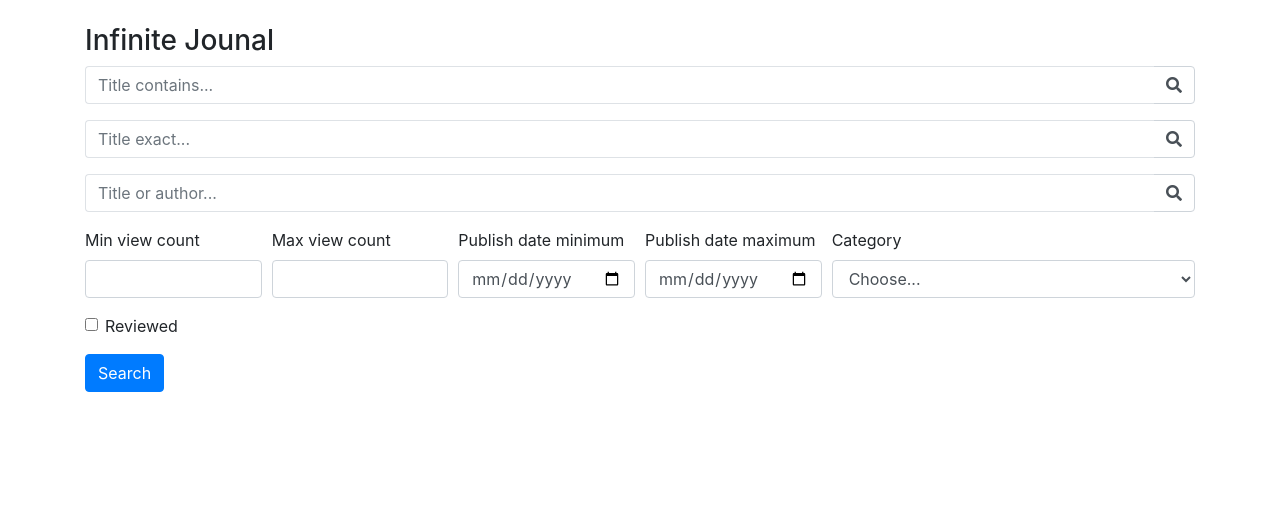
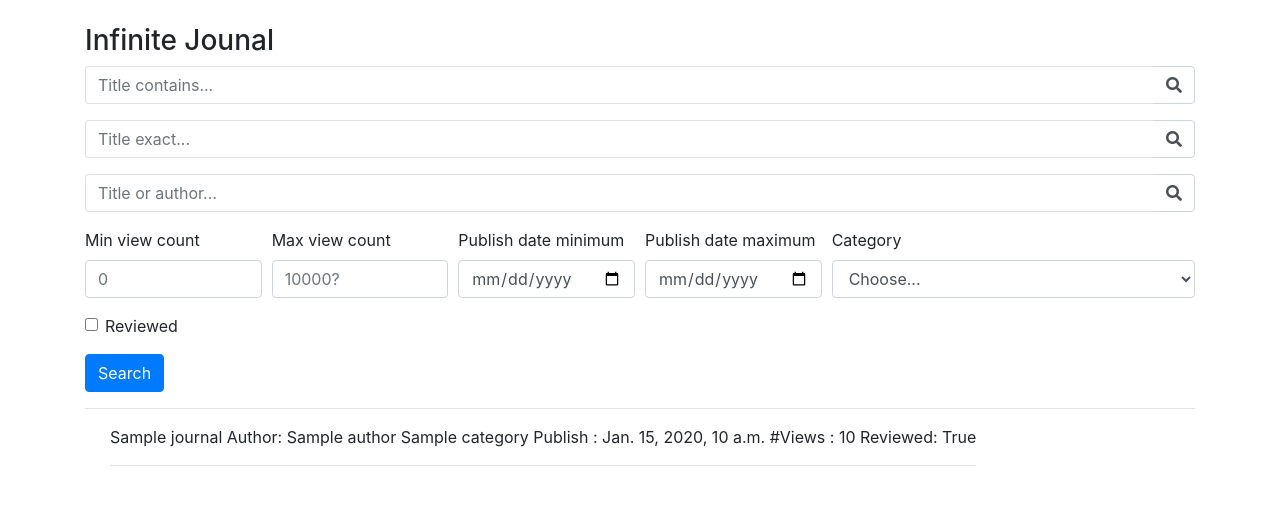
Before and after one commit to subajat1/dj-infinite-scroll, a Django app: page /core/ in a window 1280 px wide. Shown: the part 56-561 px from the top of the page. Run offline with Django 3.2, Linux system fonts and the light colour scheme; tables that the repository leaves empty hold one stand-in row (values such as "Sample post"); some libraries are stand-ins or nearby versions.

Commit message:
fix search form and backend respond

```diff
--- a/src/core/models.py
+++ b/src/core/models.py
@@ -23,3 +23,6 @@ class Journal(models.Model):
     publish_date = models.DateTimeField(auto_now_add=True)
     views = models.IntegerField(default=0)
     reviewed = models.BooleanField(default=False)
+
+    def __str__(self):
+        return self.title
--- a/src/core/views.py
+++ b/src/core/views.py
@@ -1,7 +1,17 @@
-# -*- coding: utf-8 -*-
 from __future__ import unicode_literals
 
 from django.shortcuts import render
 
+from .models import Journal
+
 def BootstrapFilterView(request):
-    return render(request, 'bootstrap_form.html', {})
+    qs = Journal.objects.all()
+
+    title_contains_query = request.GET.get('title_contains')
+    title_exact_query = request.GET.get('title_exact')
+    title_or_author_query = request.GET.get('title_or_author')
+    context = {
+        'queryset': qs
+    }
+
+    return render(request, 'bootstrap_form.html', context)
--- a/src/static/template.css
+++ b/src/static/template.css
@@ -1,3 +1,7 @@
 body {
     margin-top: 5rem;
 }
+
+ul {
+    list-style-type: none;
+}
--- a/src/templates/bootstrap_form.html
+++ b/src/templates/bootstrap_form.html
@@ -8,7 +8,7 @@
     <meta name="author" content="">
     <link rel="icon" href="../../../../favicon.ico">
 
-    <title>Starter Template for Bootstrap</title>
+    <title>Infinity Journal</title>
 
     <link rel="stylesheet" href="https://stackpath.bootstrapcdn.com/bootstrap/4.1.3/css/bootstrap.min.css" integrity="sha384-MCw98/SFnGE8fJT3GXwEOngsV7Zt27NXFoaoApmYm81iuXoPkFOJwJ8ERdknLPMO" crossorigin="anonymous">
     <link rel="stylesheet" href="https://use.fontawesome.com/releases/v5.8.1/css/all.css" integrity="sha384-50oBUHEmvpQ+1lW4y57PTFmhCaXp0ML5d60M1M7uH2+nqUivzIebhndOJK28anvf" crossorigin="anonymous">
@@ -59,7 +59,7 @@
   <div class="form-row">
     <div class="form-group col-md-12">
       <div class="input-group">
-        <input class="form-control py-2 border-right-0 border" type="search" placeholder="Title contains..." />
+        <input class="form-control py-2 border-right-0 border" type="search" name="title_contains" placeholder="Title contains..." />
         <span class="input-group-append">
           <div class="input-group-text bg-transparent">
             <i class="fa fa-search"></i>
@@ -72,7 +72,7 @@
   <div class="form-row">
     <div class="form-group col-md-12">
       <div class="input-group">
-        <input class="form-control py-2 border-right-0 border" type="search" placeholder="Title exact..." />
+        <input class="form-control py-2 border-right-0 border" type="search" name="title_exact" placeholder="Title exact..." />
         <span class="input-group-append">
           <div class="input-group-text bg-transparent">
             <i class="fa fa-search"></i>
@@ -85,7 +85,7 @@
   <div class="form-row">
     <div class="form-group col-md-12">
       <div class="input-group">
-        <input class="form-control py-2 border-right-0 border" type="search" placeholder="Title or author..." />
+        <input class="form-control py-2 border-right-0 border" type="search" name="title_or_author" placeholder="Title or author..." />
         <span class="input-group-append">
           <div class="input-group-text bg-transparent">
             <i class="fa fa-search"></i>
@@ -98,25 +98,25 @@
   <div class="form-row">
     <div class="form-group col-md-2 col-lg-2">
       <label for="inputEmail4">Min view count</label>
-      <input type="number" min=0 class="form-control" id="inputEmail4">
+      <input type="number" min=0 class="form-control" id="inputEmail4" name="view_count_min" placeholder="0">
     </div>
     <div class="form-group col-md-2 col-lg-2">
       <label for="inputPassword4">Max view count</label>
-      <input type="number" min=0 class="form-control" id="inputPassword4">
+      <input type="number" min=0 class="form-control" id="inputPassword4" name="view_count_max" placeholder="10000?">
     </div>
 
     <div class="form-group col-md-2 col-lg-2">
       <label for="inputEmail4">Publish date minimum</label>
-      <input type="date" class="form-control" id="inputEmail4">
+      <input type="date" class="form-control" id="inputEmail4" name="date_min">
     </div>
     <div class="form-group col-md-2 col-lg-2">
       <label for="inputPassword4">Publish date maximum</label>
-      <input type="date" class="form-control" id="inputPassword4">
+      <input type="date" class="form-control" id="inputPassword4" name="date_max">
     </div>
 
     <div class="form-group col-md-4">
       <label for="inputState">Category</label>
-      <select id="inputState" class="form-control">
+      <select id="inputState" class="form-control" name=category>
         <option selected>Choose...</option>
         <option>...</option>
       </select>
@@ -125,7 +125,7 @@
 
   <div class="form-group">
     <div class="form-check">
-      <input class="form-check-input" type="checkbox" id="form-reviewed">
+      <input class="form-check-input" type="checkbox" id="form-reviewed" name="reviewed">
       <label class="form-check-label" for="form-reviewed">
         Reviewed
       </label>
@@ -133,6 +133,28 @@
   </div>
   <button type="submit" class="btn btn-primary">Search</button>
 </form>
+
+<hr/>
+
+<div class="row">
+  <ul>
+    {% for journal in queryset %}
+      <li>
+        {{ journal.title }}
+        <span>Author: {{ journal.author.name }}</span>
+        <span>
+          {% for cat in journal.categories.all %}
+            {{ cat }}
+          {% endfor %}
+        </span>
+        <span>Publish : {{ journal.publish_date }}</span>
+        <span>#Views  : {{ journal.views }}</span>
+        <span>Reviewed: {{ journal.reviewed }}</span>
+      </li>
+      <hr/>
+    {% endfor %}
+  </ul>
+</div>
 
 </main><!-- /.container -->
 
```
